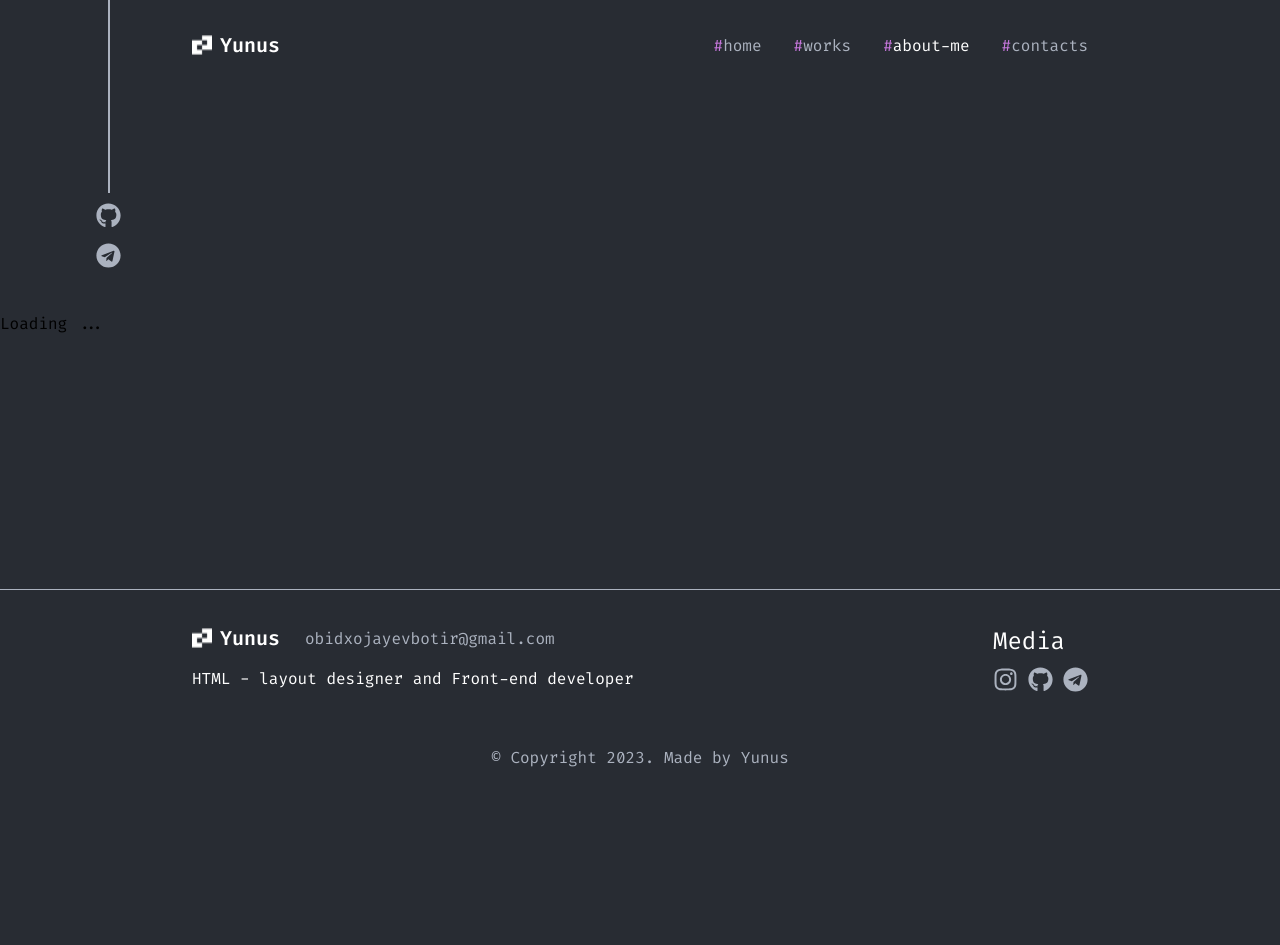
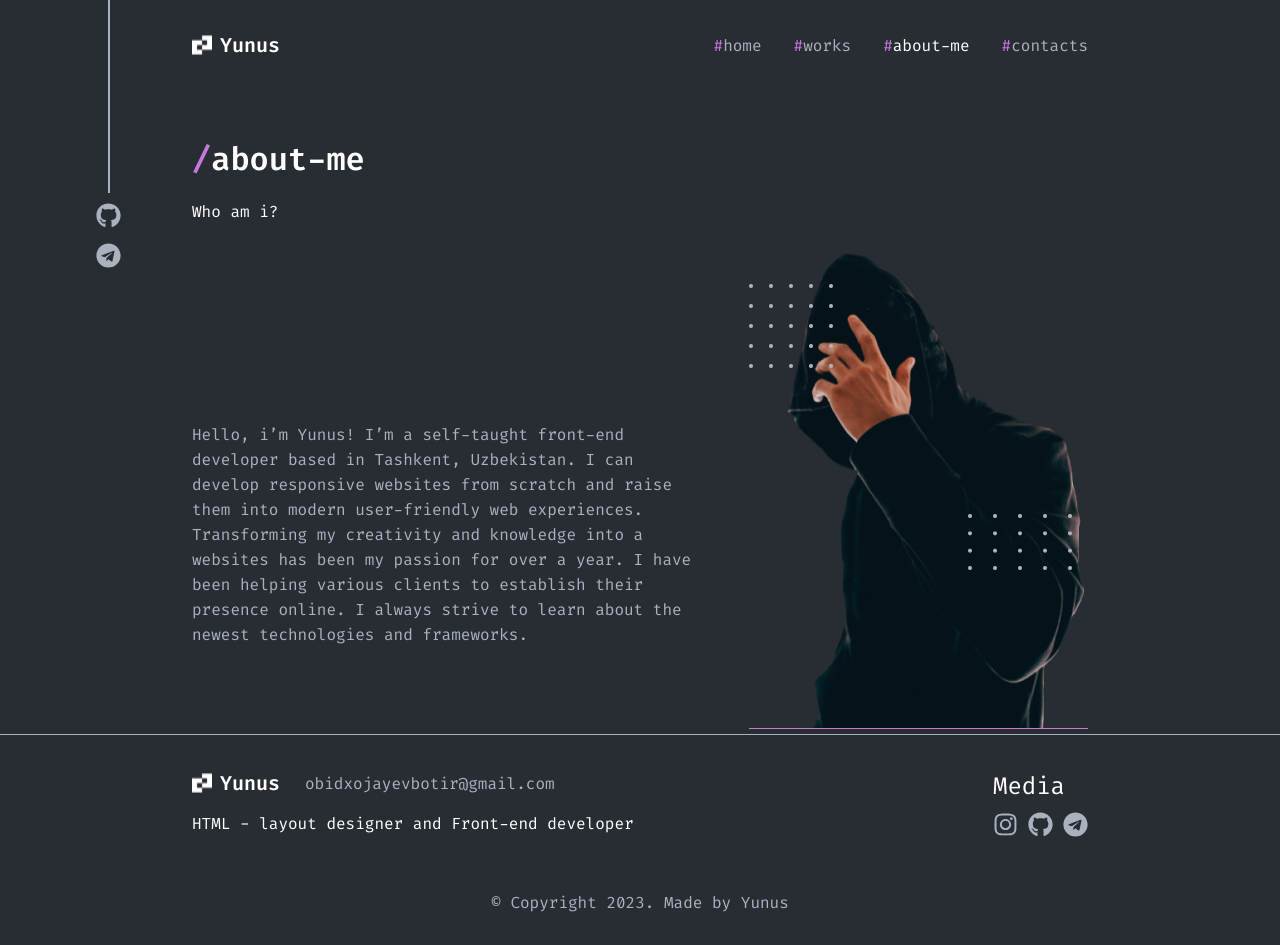
Before and after one commit to theyuunus/Portfolio, a React (Create React App) app: page /about in a window 1280 px wide. Before the commit the page ends 800 px from the top, so only its background shows below. Built offline with nearby package versions, Linux system fonts and the light colour scheme.

Commit message:
#fix #add About #About

```diff
--- a/src/Pages/About.jsx
+++ b/src/Pages/About.jsx
@@ -1,10 +1,11 @@
 import React from 'react'
 import Helmet from '../components/Helmet/Helmet'
+import AboutHeader from '../components/AboutHeader/AboutHeader'
 
 export default function About() {
   return (
     <Helmet title="About">
-      Loading ...
+      <AboutHeader />
     </Helmet>
   )
 }
--- /dev/null
+++ b/src/components/AboutHeader/AboutHeader.jsx
@@ -0,0 +1,38 @@
+import React from 'react'
+import "./AboutHeader.scss"
+import person from "../../images/PersonImg2.png"
+
+export default function AboutHeader() {
+    return (
+        <React.Fragment>
+            <div className="container">
+                <div className="AboutHeader">
+                    <div className="AboutHeader-top">
+                        <h1 className="AboutHeader-top-h1">
+                            <span className="AboutHeader-top-h1-span">/</span>about-me
+                        </h1> <br />
+                        <p className="AboutHeader-top-p">
+                            Who am i?
+                        </p>
+                    </div>
+                    <div className="AboutHeader-bottom">
+                        <div className="AboutHeader-bottom-right">
+                            <p className="AboutHeader-bottom-right-p">
+                                Hello, i’m Yunus!
+
+                                I’m a self-taught front-end developer based in Tashkent, Uzbekistan. I can develop responsive websites from scratch and raise them into modern user-friendly web experiences.
+
+                                Transforming my creativity and knowledge into a websites has been my passion for over a year. I have been helping various clients to establish their presence online. I always strive to learn about the newest technologies and frameworks.
+                            </p>
+                        </div>
+                        <div className="AboutHeader-bottom-left">
+                            <img className="AboutHeader-bottom-left-img" src={person} alt="" />
+                            <div className="AboutHeader-bottom-left-dots1"></div>
+                            <div className="AboutHeader-bottom-left-dots2"></div>
+                        </div>
+                    </div>
+                </div>
+            </div>
+        </React.Fragment>
+    )
+}
--- /dev/null
+++ b/src/components/AboutHeader/AboutHeader.scss
@@ -0,0 +1,77 @@
+.AboutHeader {
+    margin-top: 80px;
+
+    &-top {
+
+        &-h1 {
+            color: #FFF;
+            font-size: 32px;
+            font-style: normal;
+            font-weight: 600;
+            line-height: normal;
+
+            &-span {
+                color: var(--primary, #C778DD);
+            }
+        }
+
+        &-p {
+            color: #FFF;
+            font-size: 16px;
+            font-style: normal;
+            font-weight: 400;
+            line-height: normal;
+        }
+    }
+
+    &-bottom {
+        display: flex;
+        justify-content: space-between;
+        align-items: center;
+
+        &-right {
+
+            &-p {
+                width: 515px;
+                color: var(--gray, #ABB2BF);
+                font-size: 16px;
+                font-style: normal;
+                font-weight: 400;
+                line-height: 25px;
+                margin-top: 112px;
+            }
+        }
+
+        &-left {
+
+            &-img {
+                width: 339px;
+                height: 507px;
+                border-bottom: 1px solid var(--primary, #C778DD);
+            }
+
+            &-dots1 {
+                width: 84px;
+                height: 84px;
+                background-image: url("../../images/Dots.png");
+                background-position: center;
+                background-size: cover;
+                background-repeat: no-repeat;
+                position: absolute;
+                margin-top: -450px;
+            }
+
+            &-dots2 {
+                width: 104px;
+                height: 56px;
+                background-image: url("../../images/dots2.png");
+                background-position: center;
+                background-size: cover;
+                background-repeat: no-repeat;
+                position: absolute;
+                margin-top: -220px;
+                margin-left: 219px;
+            }
+        }
+    }
+}
--- a/src/components/Contact/Contact.scss
+++ b/src/components/Contact/Contact.scss
@@ -5,10 +5,11 @@
     &-top {
 
         &-h1 {
-            color: var(--white, #FFF);
+            color: #FFF;
+            font-family: Fira Code;
             font-size: 32px;
             font-style: normal;
-            font-weight: 500;
+            font-weight: 600;
             line-height: normal;
 
             &-span {
```
